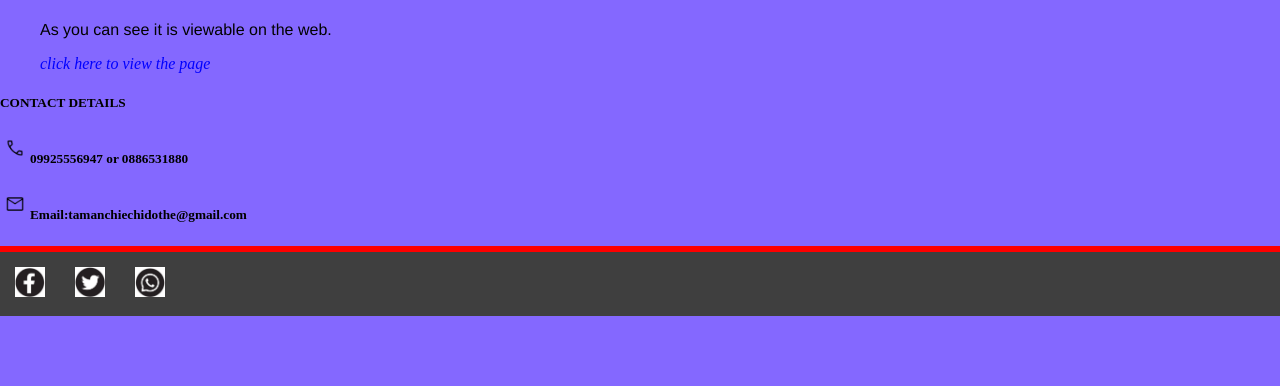
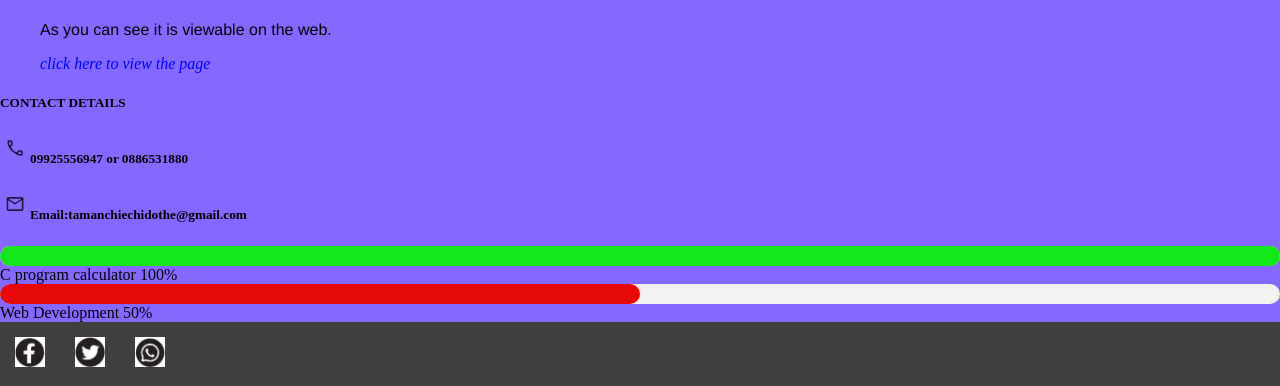
Before and after one commit to Tamanchie02/my-portfolio, a PHP site: page /projects.html in a window 1280 px wide. Shown: the part 1125-1511 px from the top of the page. Before the commit the page ends 1441 px from the top, so only its background shows below. Run offline with PHP 8.4, Linux system fonts and the light colour scheme.

Commit message:
edited contacts page and projects page

```diff
--- a/myscripts.js
+++ b/myscripts.js
@@ -34,10 +34,6 @@ document.addEventListener("DOMContentLoaded", function() {
        if(fields.value !=="" && fields.value !== null && password.value === passwordCheck){
            alert('You have successfully submitted your details');
        }
-       else{
-           alert('you haven`t registered') ;
-       }
-
    }
 
 //Smooth scrolling function for my navigation links
@@ -111,8 +107,17 @@ function doSearch(){
   })
 }
 // progress bar
-var progressBar = document.getElementById("progress");
-function updateProgressBar(progress){
-    progress.style.width = progress + "%";
-    updateProgressBar(50)
-}
+const progress = document.querySelector('.progress');
+const loading = document.querySelector('.loading');
+
+let i=0;
+const loadpercentage =[0, 1, 6, 15, 30, 50, 75, 90, 95, 100];
+const interval = setInterval(() =>{
+    progress.style.width = loadpercentage[i] + "%";
+    loading.innerHTML = loadpercentage[i] + "%";
+    i++;
+    if(i = loadpercentage.length){
+        clearInterval(interval);
+        loading.innerHTML = "Comple"
+    }
+}, 1000);
--- a/projects.html
+++ b/projects.html
@@ -11,7 +11,7 @@
       <ul>
         <li> <a href="index.html"><t>Home</t></a> </li>
         <li> <a href="about.html"><t>About me</t></a> </li>
-        <li> <a href="#contacts"><t>contact me</t></a> </li>
+        <li> <a href="contacts.html"><t>contact me</t></a> </li>
         <li> <a href="skills.html"><t>Skills</t></a> </li>
     </ul>
     </nav>
@@ -51,12 +51,15 @@
   <h5 id="contacts"> CONTACT DETAILS</h5>
    <h5> <img src="images/phone.png" width="20px">09925556947 or 0886531880</h5>
    <h5> <img src="images/mail.png" width="20">Email:tamanchiechidothe@gmail.com</h5>
-   <div id="progressBar">
-     <div id="progress">
+   <div class="progress-Bar" >
+     <div class="progress">  </div>
+   </div>
+   <span class="loading">C program calculator 100%</span>
+   <div class="progress-Bar" >
+    <div class="progress2">  </div>
+  </div>
+  <span>Web Development 50%</span><br>
 
-     </div>
-
-   </div>
 </body>
 <footer>
   <ul>
--- a/webpageStyle.css
+++ b/webpageStyle.css
@@ -120,18 +120,25 @@ t{
    letter-spacing: 0.2em;
    text-align: center;
 }
-.highlight{
-  background-color: yellowgreen;
+
+.progress-Bar{
+width: 100%;
+height: 20px;
+background-color: #f2f2f2;
+border-radius: 10px;
 }
 
-#progressBar{
-border-style: solid;
-border-color: red;
+.progress{
+ height: 100%;
+ width: 100%;
+ background-color: #13e71a;
+ border-radius: 10px;
 
 }
 
-#progress{
- height: 100%;
- background-color: blue;
- width: 0%;
+.progress2{
+  height: 100%;
+  width: 50%;
+  background-color: #e70909;
+  border-radius: 10px;
 }
```
Also changed, not shown: contacts.html (+32 -0 lines).
